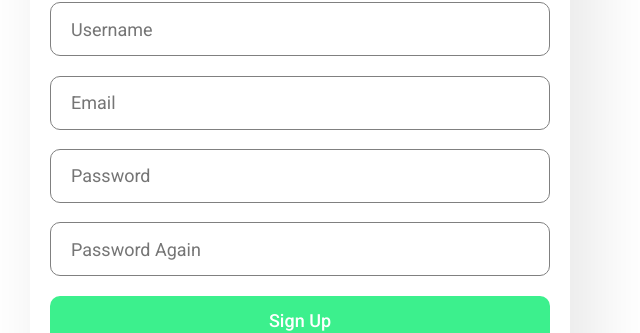
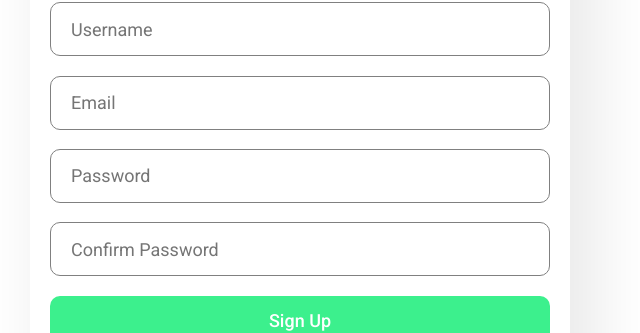
Before and after one commit to BeccaPirie/game-room, a React (Create React App) app in the folder client/: page / in a window 1280 px wide. Shown: the part 235-568 px from the top of the page, without its empty margins (340-980 px from the left). Built offline with nearby package versions, Linux system fonts and the light colour scheme.

Commit message:
register system

```diff
--- a/client/src/pages/register/Register.jsx
+++ b/client/src/pages/register/Register.jsx
@@ -1,19 +1,75 @@
 import './register.scss'
+import { useRef, useContext } from 'react'
+import { AuthContext } from '../../context/AuthContext'
+import { CircularProgress } from '@mui/material'
+import axios from 'axios'
+import { useHistory } from 'react-router'
 
 export default function Register() {
+    const username = useRef()
+    const email = useRef()
+    const password = useRef()
+    const confirmPassword = useRef()
+    const history = useHistory()
+
+    const handleClick = async (e) => {
+        e.preventDefault()
+
+        if(confirmPassword.current.value !== password.current.value) {
+            confirmPassword.current.setCustomValidity("Passwords don't match")
+        } else {
+            const user = {
+                username: username.current.value,
+                email: email.current.value,
+                password: password.current.value,
+                confirmPassword: confirmPassword.current.value
+            }
+            try {
+                await axios.post("/auth/register", user)
+                history.push('/login')
+            } catch(err) {
+                console.log(err)
+            }
+        }
+
+    }
+
     return (
         <div className="login">
-
-            <div className="loginBox">
+            <form className="loginBox" onSubmit={handleClick}>
                 <h3 className="loginTitle">Game Room</h3>
-                <input placeholder="Username" className="loginInput" />
-                <input placeholder="Email" className="loginInput" />
-                <input placeholder="Password" className="loginInput" />
-                <input placeholder="Password Again" className="loginInput" />
+                <input
+                    required
+                    placeholder="Username"
+                    className="loginInput"
+                    ref={username}
+                />
+                <input
+                    type="email"
+                    required
+                    re
+                    placeholder="Email"
+                    className="loginInput"
+                    ref={email}
+                />
+                <input
+                    type="password"
+                    required
+                    minLength="6"
+                    placeholder="Password"
+                    className="loginInput"
+                    ref={password}
+                />
+                <input
+                    type="password"
+                    required
+                    placeholder="Confirm Password"
+                    className="loginInput"
+                    ref={confirmPassword}
+                />
                 <button className="loginButton">Sign Up</button>
                 <button className="loginRegisterButton">Log into Account</button>
-            </div>
-
+            </form>
         </div>
     )
 }
```
